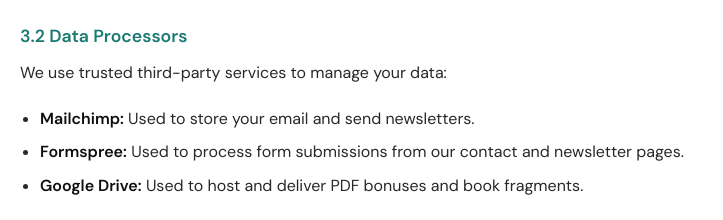
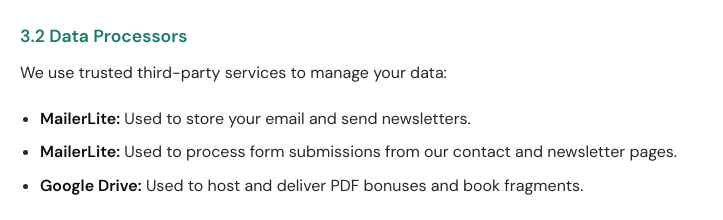
Before and after one commit to aidorzeczytom1/privacy, a plain HTML site: page index.html in a window 1280 px wide. Shown: the part 1120-1340 px from the top of the page, 281-1004 px from the left. Drawn offline with nearby package versions, Linux system fonts and the light colour scheme.

Commit message:
Update index.html
Zmiana na MailerLite

```diff
--- a/index.html
+++ b/index.html
@@ -142,8 +142,8 @@
     <h3>3.2 Data Processors</h3>
     <p>We use trusted third-party services to manage your data:</p>
     <ul>
-      <li><strong>Mailchimp:</strong> Used to store your email and send newsletters.</li>
-      <li><strong>Formspree:</strong> Used to process form submissions from our contact and newsletter pages.</li>
+      <li><strong>MailerLite:</strong> Used to store your email and send newsletters.</li>
+      <li><strong>MailerLite:</strong> Used to process form submissions from our contact and newsletter pages.</li>
       <li><strong>Google Drive:</strong> Used to host and deliver PDF bonuses and book fragments.</li>
     </ul>
   </section>
```
